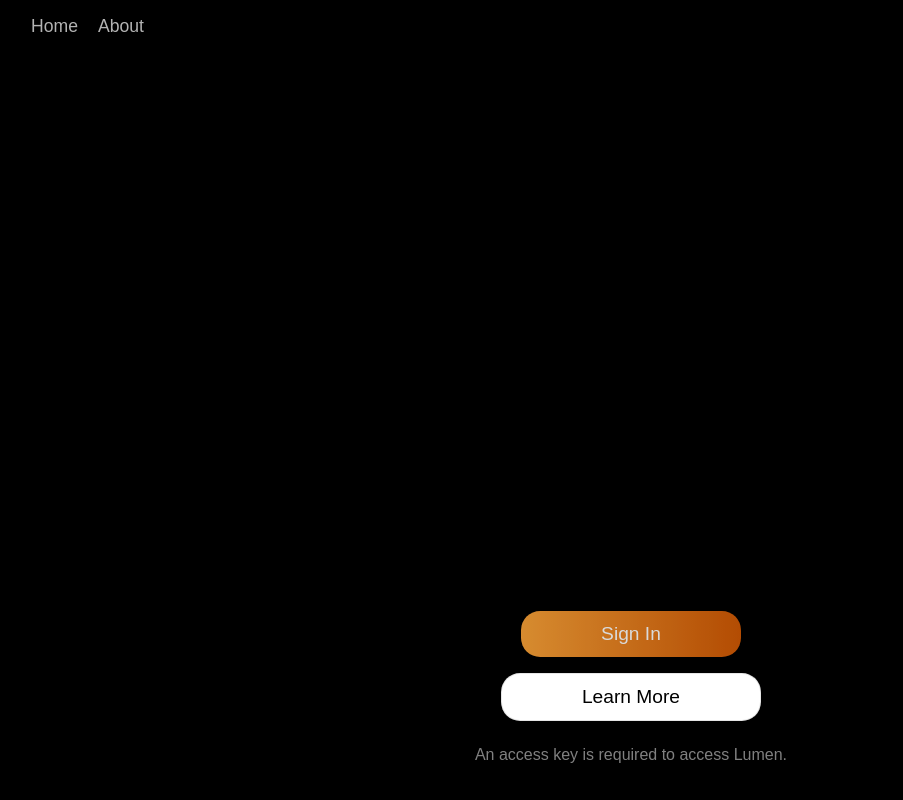
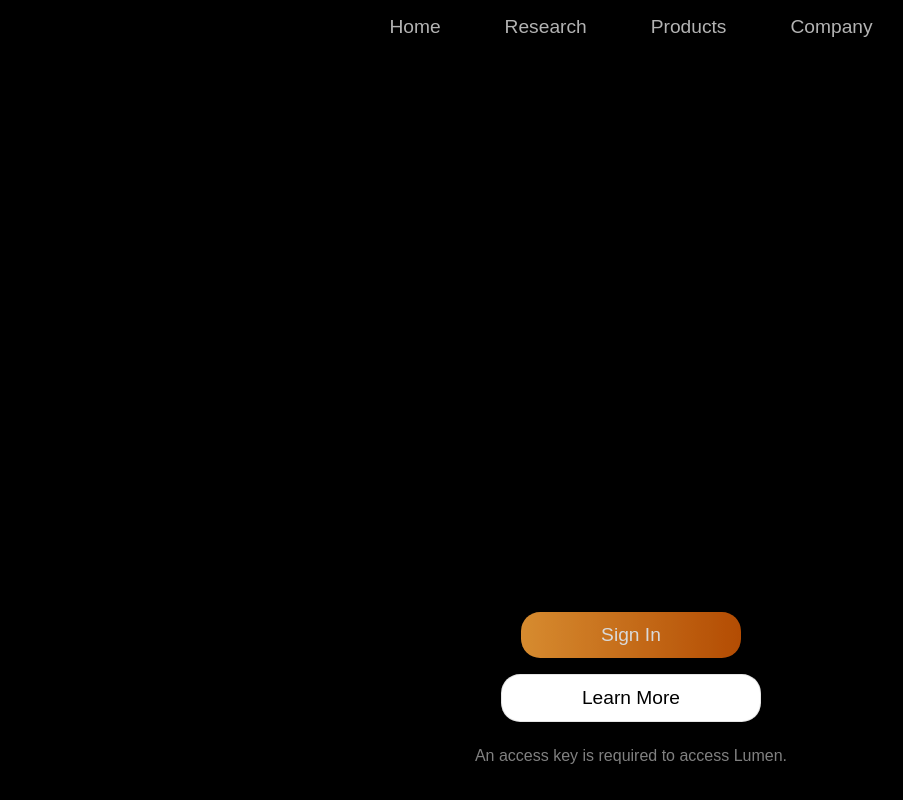
Before and after one commit to AGuyNamedDJ/Lumen-Front-End, a React app: page / in a window 1280 px wide. Shown: the whole page, without its empty margins (9-912 px from the left). Built offline with nearby package versions, Linux system fonts and the light colour scheme.

Commit message:
Ref v1.1.2

```diff
--- a/public/style.css
+++ b/public/style.css
@@ -20,31 +20,37 @@ body, html {
 /* Utilities: Navbar */
 .navbar {
     background-color: black;
-    /* padding: 10px 20px; */
     margin-bottom: -1rem;
     display: flex;
-    justify-content: flex-start;
+    justify-content: center; /* Center the navbar items */
+    padding: 1rem 0;
 }
 
 .nav-list {
     list-style: none;
     display: flex;
     align-items: center;
+    padding: 0; /* Remove padding */
+    margin: 0; /* Remove default margin */
 }
 
 .nav-item {
-    margin-right: 20px;
+    margin: 0 2rem; /* Add margin to both sides */
+}
+
+.nav-item a {
     color: white;
     opacity: 70%;
-    font-size: 1.1rem;
+    font-size: 1.2rem;
     text-decoration: none;
     cursor: pointer;
+    transition: opacity 0.3s; /* Smooth transition for hover effect */
 }
 
-.nav-item:hover {
-    text-decoration: none;
+.nav-item a:hover {
+    opacity: 100%; /* Full opacity on hover */
+    text-decoration: underline; /* Underline on hover */
 }
-
 /* Home Page Styles */
 .home-container {
     position: relative;
--- a/src/components/utilities/navbar.js
+++ b/src/components/utilities/navbar.js
@@ -5,8 +5,18 @@
   return (
     <nav className="navbar">
       <ul className="nav-list">
-        <li className="nav-item">Home</li>
-        <li className="nav-item">About</li>
+        <li className="nav-item">
+          <Link to="/">Home</Link>
+        </li>
+        <li className="nav-item">
+          <Link to="/research">Research</Link>
+        </li>
+        <li className="nav-item">
+          <Link to="/products">Products</Link>
+        </li>
+        <li className="nav-item">
+          <Link to="/company">Company</Link>
+        </li>
       </ul>
     </nav>
   );
```
